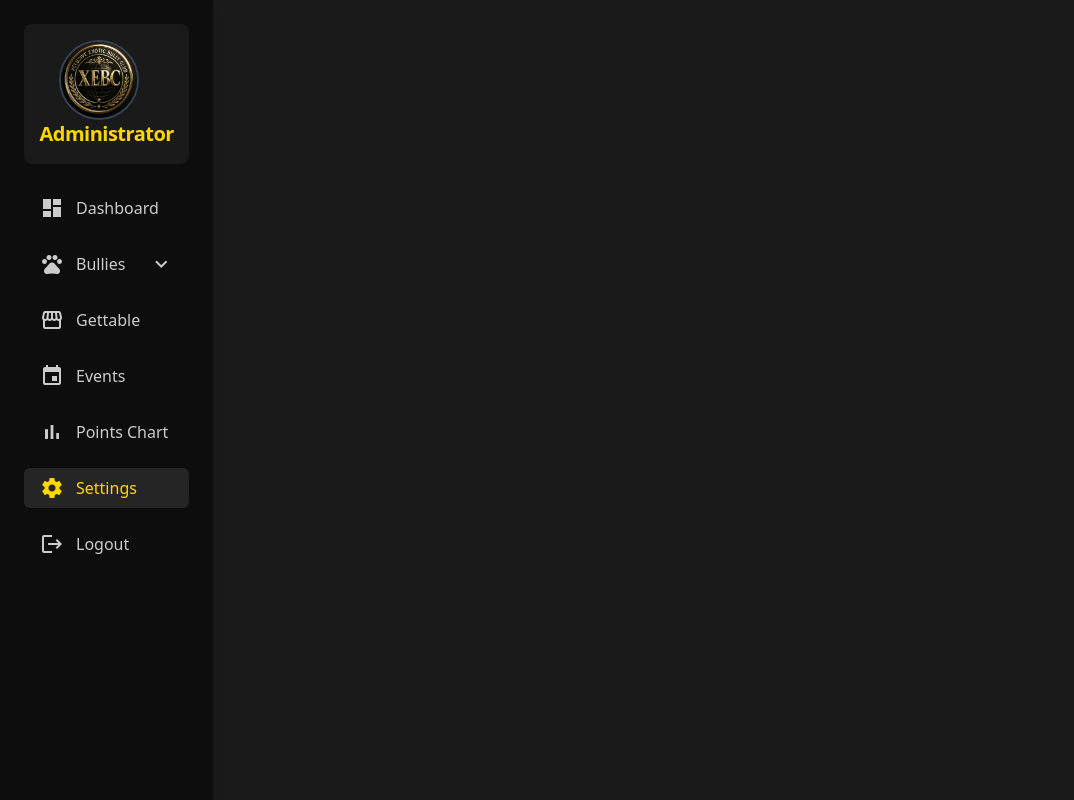
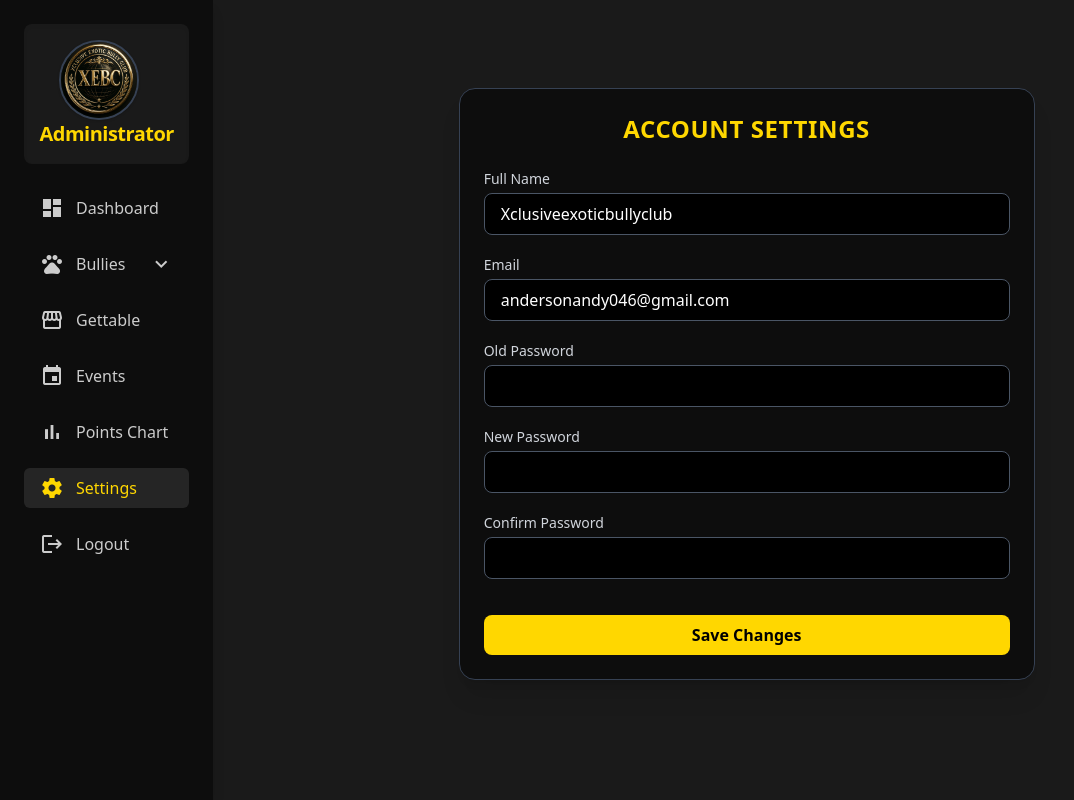
Before and after one commit to anderson895/Xclusiveexoticbullyclub, a PHP site: page /admin/settings in a window 1280 px wide. Shown: the whole page, without its empty margins (0-1074 px from the left). Run offline with PHP 8.4, Linux system fonts and the light colour scheme; a user stored in the database is signed in; data comes from the database, SQL or seed files in the repository; some libraries are stand-ins or nearby versions.

Commit message:
account settings

```diff
--- a/admin/settings.php
+++ b/admin/settings.php
@@ -1,16 +1,87 @@
 <?php
-
-
 include "../src/components/admin/header.php";
 include "../src/components/admin/nav.php";
-
-
 ?>
 
+<!-- Settings Form Container -->
+<div class="max-w-xl mx-auto mt-10 bg-[#0D0D0D] border border-gray-700 rounded-2xl shadow-xl p-6 text-white">
+  <h2 class="text-2xl font-bold text-[#FFD700] mb-6 uppercase tracking-wide text-center">Account Settings</h2>
 
+  <form id="frmUpdateSettings" class="space-y-5">
+    <input hidden type="text" id="admin_id" name="admin_id" value="<?=$On_Session[0]['admin_id']?>">
+    <!-- Full Name -->
+    <div>
+      <label for="fullname" class="block text-sm font-medium text-gray-300 mb-1">Full Name</label>
+      <input
+        type="text"
+        name="fullname"
+        id="fullname"
+        class="w-full px-4 py-2 bg-black border border-gray-600 rounded-lg focus:outline-none focus:ring-2 focus:ring-yellow-500 text-white"
+        value="<?=$On_Session[0]['admin_fullname']?>"
 
-<?php
+      />
+    </div>
 
-include "../src/components/admin/footer.php";
+    <!-- Email -->
+    <div>
+      <label for="email" class="block text-sm font-medium text-gray-300 mb-1">Email</label>
+      <input
+        type="email"
+        name="email"
+        id="email"
+        class="w-full px-4 py-2 bg-black border border-gray-600 rounded-lg focus:outline-none focus:ring-2 focus:ring-yellow-500 text-white"
+        value="<?=$On_Session[0]['admin_email']?>"
 
-?>
+      />
+    </div>
+
+    <!-- Old Password -->
+    <div>
+      <label for="old_password" class="block text-sm font-medium text-gray-300 mb-1">Old Password</label>
+      <input
+        type="password"
+        name="old_password"
+        id="old_password"
+        class="w-full px-4 py-2 bg-black border border-gray-600 rounded-lg focus:outline-none focus:ring-2 focus:ring-yellow-500 text-white"
+
+      />
+    </div>
+
+    <!-- New Password -->
+    <div>
+      <label for="new_password" class="block text-sm font-medium text-gray-300 mb-1">New Password</label>
+      <input
+        type="password"
+        name="new_password"
+        id="new_password"
+        class="w-full px-4 py-2 bg-black border border-gray-600 rounded-lg focus:outline-none focus:ring-2 focus:ring-yellow-500 text-white"
+
+      />
+    </div>
+
+    <!-- Confirm Password -->
+    <div>
+      <label for="confirm_password" class="block text-sm font-medium text-gray-300 mb-1">Confirm Password</label>
+      <input
+        type="password"
+        name="confirm_password"
+        id="confirm_password"
+        class="w-full px-4 py-2 bg-black border border-gray-600 rounded-lg focus:outline-none focus:ring-2 focus:ring-yellow-500 text-white"
+
+      />
+    </div>
+
+    <!-- Submit Button -->
+    <div class="pt-4">
+      <button
+        type="submit"
+        class="w-full bg-[#FFD700] hover:bg-yellow-400 text-black font-semibold py-2 px-4 rounded-lg transition"
+      >
+        Save Changes
+      </button>
+    </div>
+  </form>
+</div>
+
+<?php include "../src/components/admin/footer.php"; ?>
+<script src="../static/js/admin/settings.js"></script>
--- a/src/components/admin/header.php
+++ b/src/components/admin/header.php
@@ -10,6 +10,10 @@ if (isset($_SESSION['id'])) {
 
 
     $On_Session = $db->check_account($id);
+
+   //  echo "<pre>";
+   //  print_r($On_Session);
+   //  echo "</pre>";
 
 
 
--- a/src/output.css
+++ b/src/output.css
@@ -1109,6 +1109,9 @@
   .pt-2 {
     padding-top: calc(var(--spacing) * 2);
   }
+  .pt-4 {
+    padding-top: calc(var(--spacing) * 4);
+  }
   .pt-10 {
     padding-top: calc(var(--spacing) * 10);
   }
@@ -1776,6 +1779,11 @@
       }
     }
   }
+  .focus\:border-blue-500 {
+    &:focus {
+      border-color: var(--color-blue-500);
+    }
+  }
   .focus\:border-yellow-400 {
     &:focus {
       border-color: var(--color-yellow-400);
@@ -1802,9 +1810,19 @@
       --tw-ring-color: #FFD700;
     }
   }
+  .focus\:ring-blue-500 {
+    &:focus {
+      --tw-ring-color: var(--color-blue-500);
+    }
+  }
   .focus\:ring-yellow-400 {
     &:focus {
       --tw-ring-color: var(--color-yellow-400);
+    }
+  }
+  .focus\:ring-yellow-500 {
+    &:focus {
+      --tw-ring-color: var(--color-yellow-500);
     }
   }
   .focus\:outline-none {
--- /dev/null
+++ b/static/js/admin/settings.js
@@ -0,0 +1,62 @@
+
+$('#frmUpdateSettings').on('submit', function(e) {
+    e.preventDefault();
+
+    var fullname = $('#fullname').val().trim();
+    var email = $('#email').val().trim();
+    var newpassword = $('#newpassword').val();
+    var confirmpassword = $('#confirmpassword').val();
+
+    // Validate required fields
+    if (fullname === '') {
+        alertify.error('Fullname is required');
+        return;
+    }
+
+    if (email === '') {
+        alertify.error('Email is required');
+        return;
+    }
+
+    // Optional: Validate email format
+    var emailPattern = /^[^\s@]+@[^\s@]+\.[^\s@]+$/;
+    if (!emailPattern.test(email)) {
+        alertify.error('Invalid email format');
+        return;
+    }
+
+    // If new password is filled, validate confirmation
+    if (newpassword !== '' && confirmpassword !== newpassword) {
+        alertify.error('Confirm Password does not match');
+        return;
+    }
+
+    var formData = new FormData(this);
+    formData.append('requestType', 'UpdateSettings');
+
+    $.ajax({
+        type: "POST",
+        url: "../controller/admin/end-points/controller.php",
+        data: formData,
+        dataType: 'json',
+        processData: false,
+        contentType: false,
+       success: function(response) {
+            console.log(response);
+
+            if (response.status === 200) {
+                $('.spinner').hide();
+                Swal.fire('Success!', response.message, 'success').then(() => {
+                    window.location.href = 'settings';
+                });
+            } else if (response.status === 204) {
+                $('.spinner').hide();
+                Swal.fire('No Changes', response.message, 'info');
+            } else {
+                $('.spinner').hide();
+                Swal.fire('Error', response.message || 'Something went wrong.', 'error');
+            }
+        }
+
+    });
+});
```
Also changed, not shown: controller/admin/class.php (+77 -0 lines), controller/admin/end-points/controller.php (+36 -0 lines).
